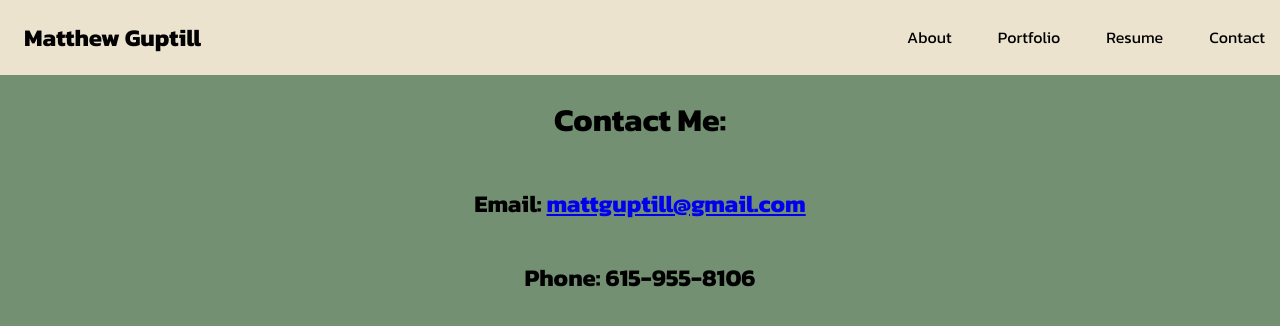
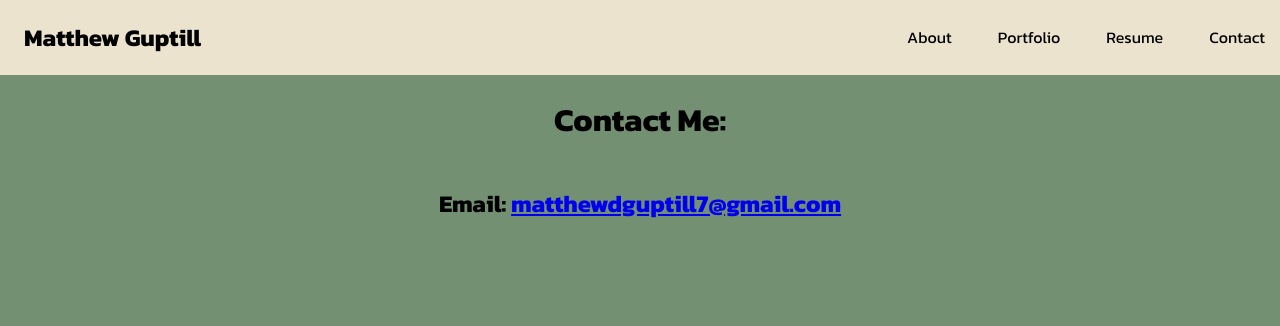
Before and after one commit to MattGuptill/Portfolio-master, a React (Create React App) app: page /contact in a window 1280 px wide. Shown: the top 326 px of the page. Built offline with nearby package versions, Linux system fonts and the light colour scheme; the HTML template or start-up script is replaced by a standard one.

Commit message:
contact changes

```diff
--- a/src/Components/Contact/contact.js
+++ b/src/Components/Contact/contact.js
@@ -5,8 +5,7 @@ export const Contact = () => {
         <div>
             <div className='contact'>
                 <h1>Contact Me:</h1>
-                <h2>Email: <a href='mailto:mattguptill@gmail.com'>mattguptill@gmail.com</a></h2>
-                <h2>Phone: 615-955-8106</h2>
+                <h2>Email: <a href='mailto:matthewdguptill7@gmail.com'>matthewdguptill7@gmail.com</a></h2>
             </div>
         </div>
     )
```
